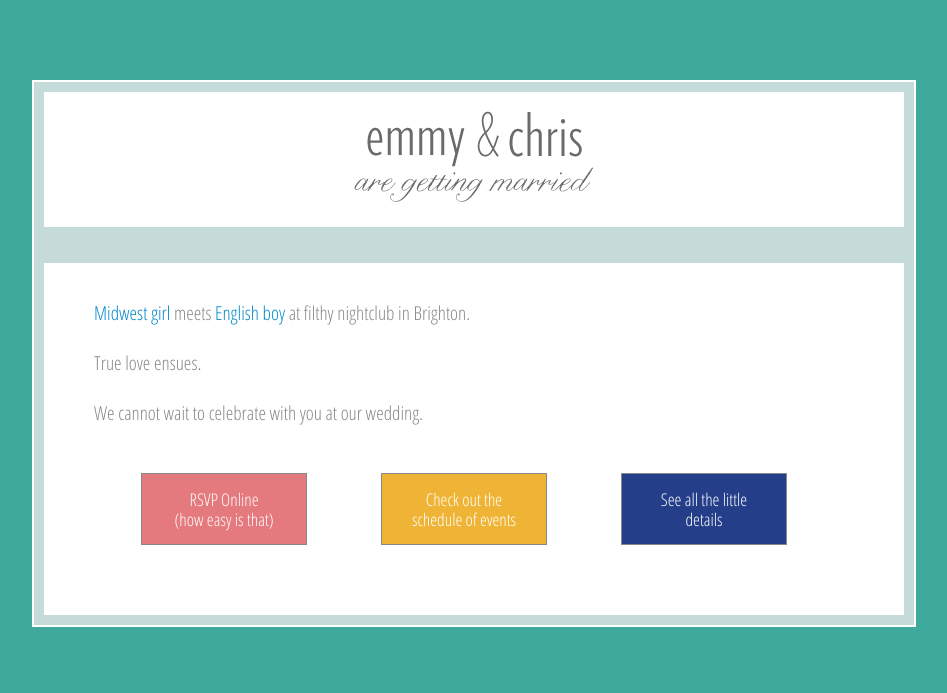
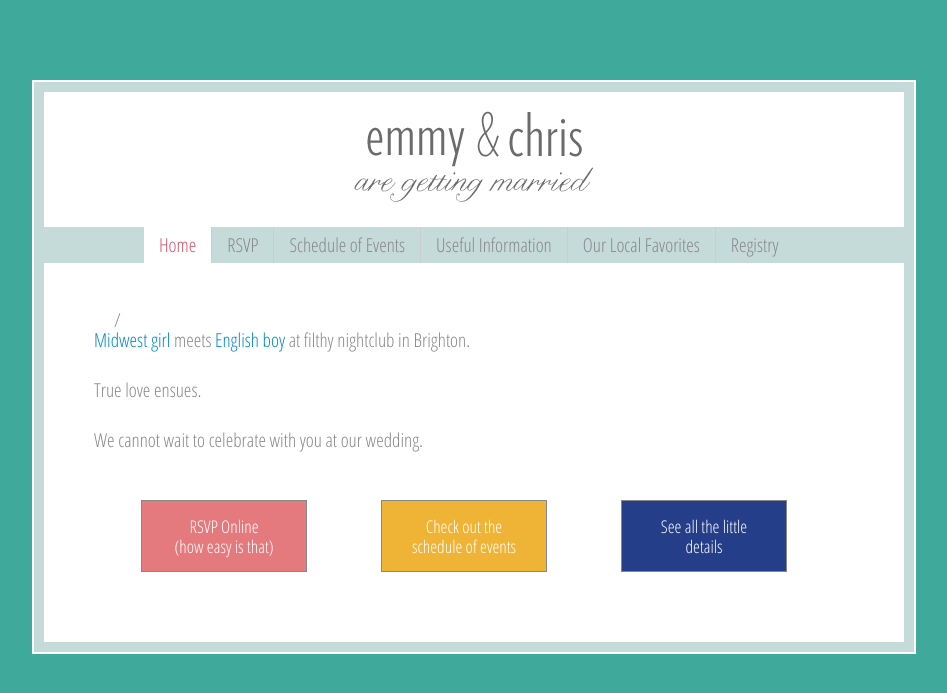
Before and after one commit to vlandham/chrisandemmy, a Jekyll site: the page built from index.html, in a window 1280 px wide. Shown: the top 693 px of the page, without its empty margins (166-1113 px from the left). Built offline with Jekyll 4.4.1, drawn with Linux system fonts in a browser that asks for light colours; Markdown is read by kramdown in place of the engine named in the settings.

Commit message:
fix links

```diff
--- a/_layouts/default.html
+++ b/_layouts/default.html
@@ -2,16 +2,22 @@
 navigation:
 - text: Home
   url: /
+  name: /
 - text: RSVP
   url: /rsvp.html
+  name: /rsvp
 - text: Schedule of Events
   url: /schedule.html
+  name: /schedule
 - text: Useful Information
   url: /info.html
+  name: /info
 - text: Our Local Favorites
   url: /favorites.html
+  name: /favorites
 - text: Registry
   url: /registry.html
+  name: /registry
 ---
 
 <!DOCTYPE html>
@@ -30,18 +36,20 @@ navigation:
     <div id="border">
       <div class="container" id="main">
         <div id="logo">
-          <a href="/"><img src="img/emmy_and_chris.png"/></a>
+          <a href="{{ '/' | relative_url }}"><img src="img/emmy_and_chris.png"/></a>
         </div>
       <div id="nav_wrapper">
         <ul id="nav">
-          {% for link in page.navigation %}
-          <li {% if page.url == link.url %}class="current"{% endif %}>
-          <a href="{{link.url | relative_url}}" {% if forloop.last %}class="last"{% endif %} title="{{link.title}}">{{link.text}}</a></li>
+          {% for link in layout.navigation %}
+          <li {% if page.url == link.name %}class="current"{% endif %}>
+            <a href="{{link.url | relative_url}}" {% if forloop.last %}class="last"{% endif %} title="{{link.title}}">{{ link.text }}</a>
+          </li>
           {% endfor %}
         </ul>
-        </div>
+      </div>
       <div class="clearfix"></div>
       <div id="body">
+          {{ page.url  }}
         {{ content }}
         <!-- <h1 style="text-align:center;">Thanks so much for making this wedding the amazing event it was.</h1> -->
         <!-- <h1 style="color:#888;text-align:center;">We cannot say how much we appreciated all of you.</h2> -->
```
